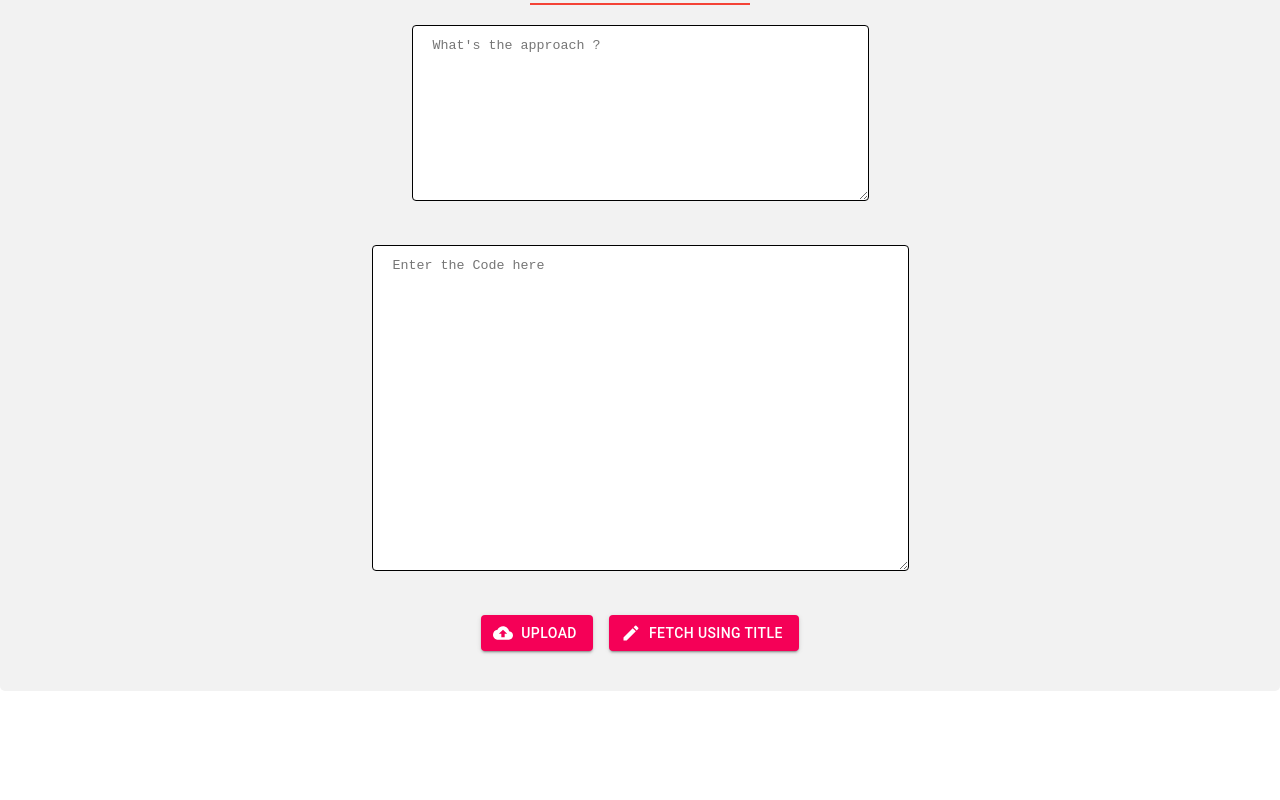
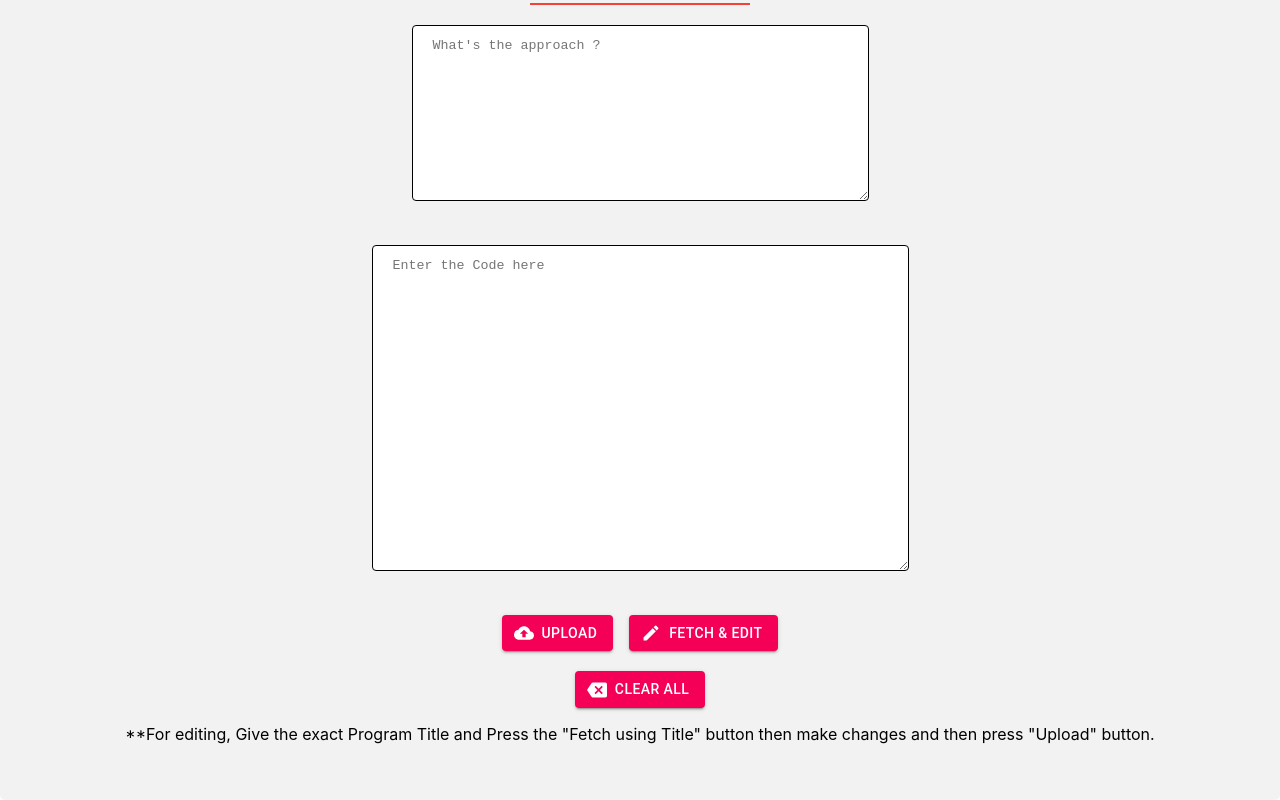
Before and after one commit to nirajpandey034/CodeUploader, a React (Create React App) app: page / in a window 1280 px wide. Shown: the part 292-1092 px from the top of the page. Before the commit the page ends 983 px from the top, so only its background shows below. Built offline with nearby package versions, Linux system fonts and the light colour scheme.

Commit message:
finishing touch

```diff
--- a/src/Components/Uploader.js
+++ b/src/Components/Uploader.js
@@ -4,6 +4,8 @@ import Button from '@material-ui/core/Button'
 import CloudUploadIcon from '@material-ui/icons/CloudUpload';
 import EditIcon from '@material-ui/icons/Edit';
 import TextField from '@material-ui/core/TextField'
+
+import BackspaceIcon from '@material-ui/icons/Backspace';
 
 import '../MyCSS/myStyleSheet.css'
 
@@ -67,6 +69,15 @@ function Uploader() {
         {
             //alert('Kindly Fill all of the data correctly')
             //console.log("complete the data")
+        }
+        else if(document.getElementById('owner_name').value === '' ||
+        document.getElementById('owner_email').value === '' ||
+        document.getElementById('code_title').value === ''||
+        document.getElementById('code_url').value === ''||
+        document.getElementById('code_approach').value === ''||
+        document.getElementById('code_text').value === ''
+        ){
+                //do nothing
         }
             else {
                 firebase.database().ref('codeBase/' + state.code_title).set({
@@ -181,6 +192,22 @@ function Uploader() {
             alert('Some Error Occured, Please Try Again')
           });
     }
+
+    const clearData = () =>{
+                document.getElementById('owner_name').value = '';
+                document.getElementById('owner_email').value = '';
+                document.getElementById('code_title').value = '';
+                document.getElementById('code_url').value = '';
+                document.getElementById('code_approach').value = '';
+                document.getElementById('code_text').value = '';
+
+                setOwnerNameStatus('');
+                setOwnerEmailStatus('');
+                setCodeTitleStatus('');
+                setCodeUrlStatus('');
+                setCodeApproachStatus('');
+                setCodeTextStatus('');
+    }
     return (
         <div className='body'>
             <h2 className='head'>Put your and your code's details here...</h2>
@@ -275,7 +302,13 @@ function Uploader() {
 
                 <Button startIcon={<CloudUploadIcon />} variant='contained' color='secondary' type="submit" >Upload</Button>
                 &emsp;
-                <Button startIcon={<EditIcon />} variant='contained' color='secondary' onClick={fetchData}>Fetch Using Title</Button>
+                <Button startIcon={<EditIcon />} variant='contained' color='secondary' onClick={fetchData}>Fetch & Edit</Button>
+                <br />
+                <br />
+                <Button startIcon={<BackspaceIcon />} variant='contained' color='secondary' onClick={clearData}>Clear All</Button>
+
+                    <p>**For editing, Give the exact Program Title and Press the "Fetch using Title" button then make changes and then press "Upload" button.</p>
+
             </form>
         </div>
     )
```
